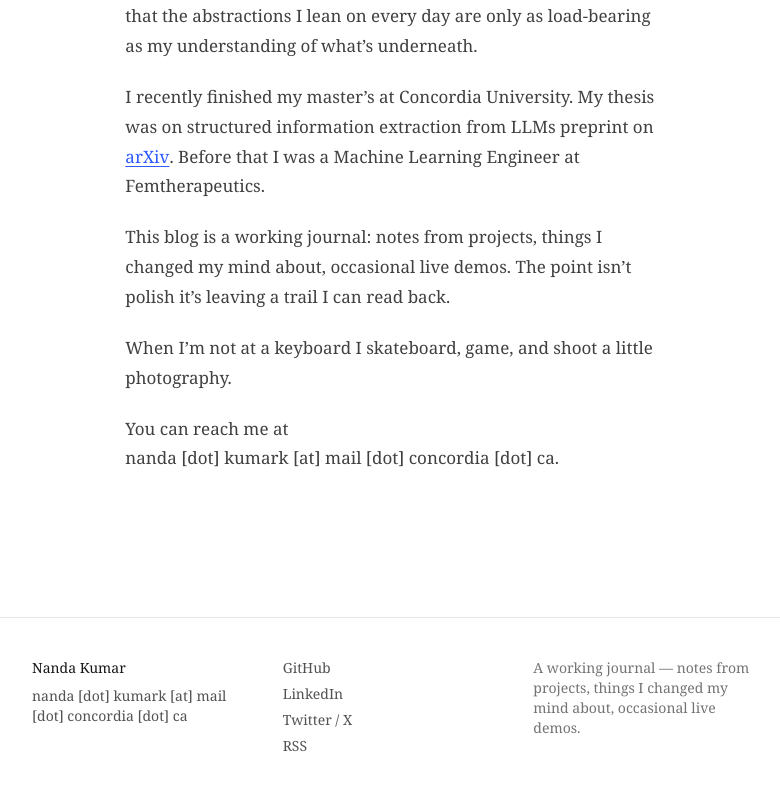
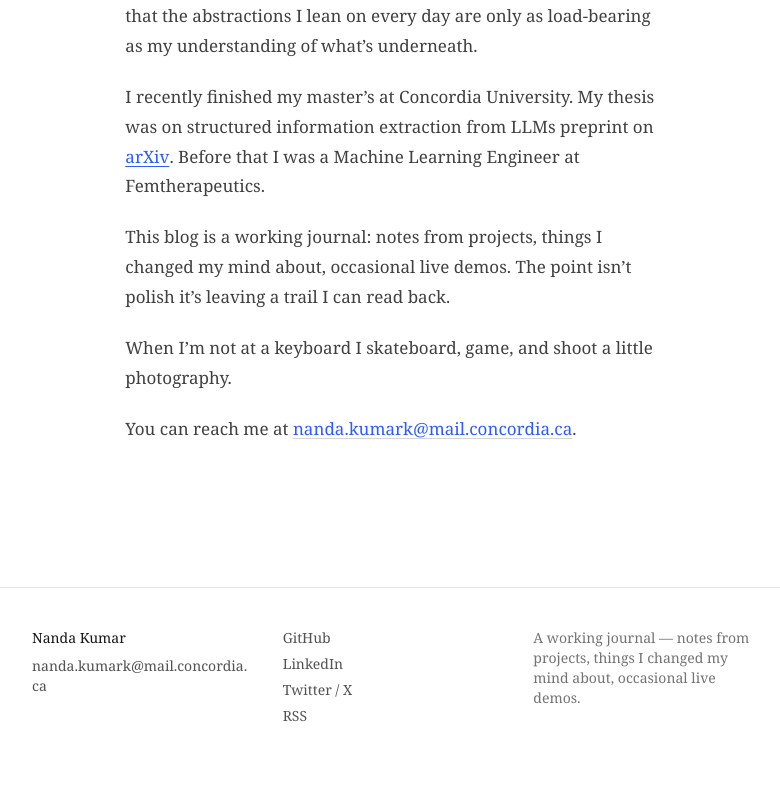
Before and after one commit to parzival1l/parzival1l.github.io, a Next.js app: page /about in a window 1280 px wide. Shown: the part 599-1389 px from the top of the page, without its empty margins (248-1028 px from the left). After the commit the page ends 1365 px from the top, so only its background shows below. Built offline with nearby package versions, Linux system fonts and the light colour scheme.

Commit message:
Use plain email links

```diff
--- a/app/about/page.tsx
+++ b/app/about/page.tsx
@@ -49,9 +49,12 @@ export default function AboutPage() {
 
       <p>
         You can reach me at{' '}
-        <span className="whitespace-nowrap">
-          nanda [dot] kumark [at] mail [dot] concordia [dot] ca
-        </span>
+        <a
+          href="mailto:nanda.kumark@mail.concordia.ca"
+          className="whitespace-nowrap underline decoration-neutral-300 underline-offset-4 hover:decoration-neutral-900"
+        >
+          nanda.kumark@mail.concordia.ca
+        </a>
         .
       </p>
     </PageLayout>
--- a/components/site-footer.tsx
+++ b/components/site-footer.tsx
@@ -4,9 +4,12 @@ export function SiteFooter() {
       <div className="mx-auto grid max-w-3xl gap-8 px-6 py-10 text-sm text-neutral-600 sm:grid-cols-3">
         <div>
           <p className="font-medium text-neutral-900">Nanda Kumar</p>
-          <p className="mt-2 break-words">
-            nanda [dot] kumark [at] mail [dot] concordia [dot] ca
-          </p>
+          <a
+            href="mailto:nanda.kumark@mail.concordia.ca"
+            className="mt-2 block break-words hover:text-neutral-900"
+          >
+            nanda.kumark@mail.concordia.ca
+          </a>
         </div>
 
         <nav className="flex flex-col gap-1.5" aria-label="Social links">
```
